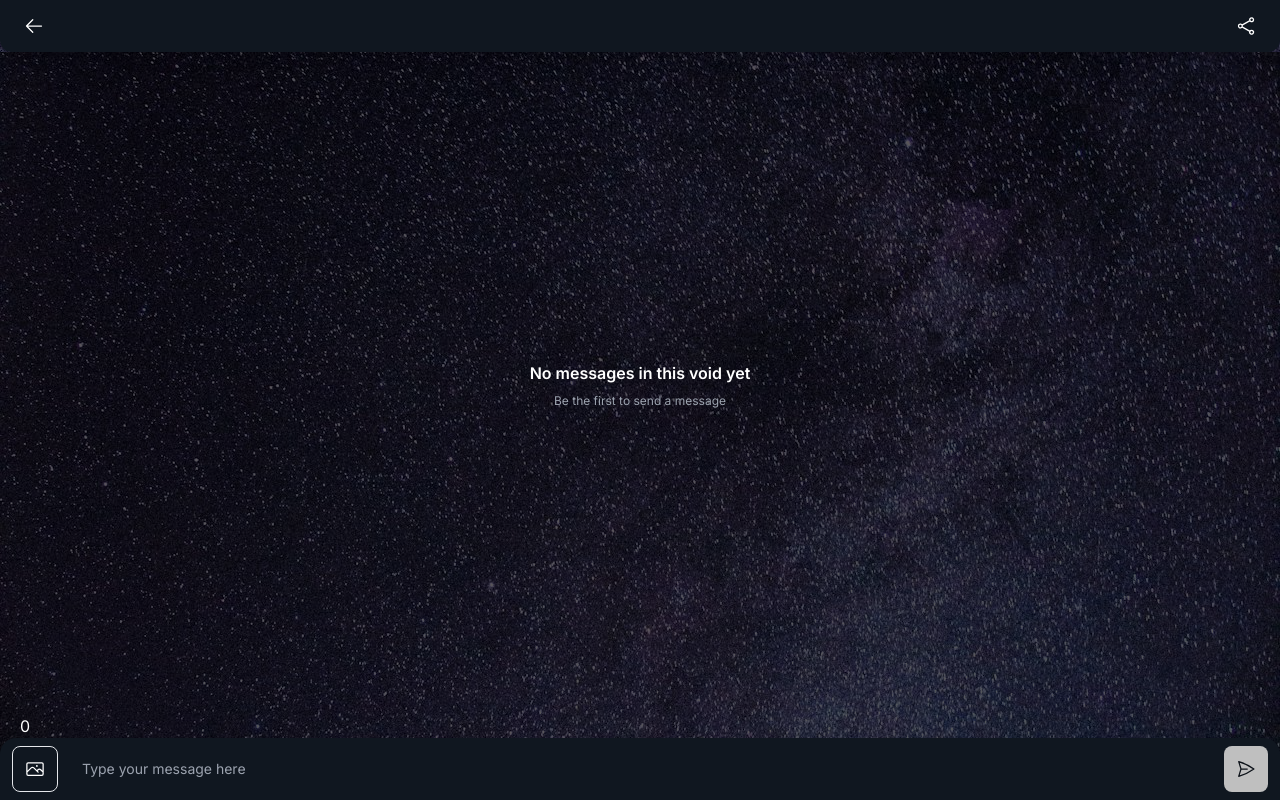
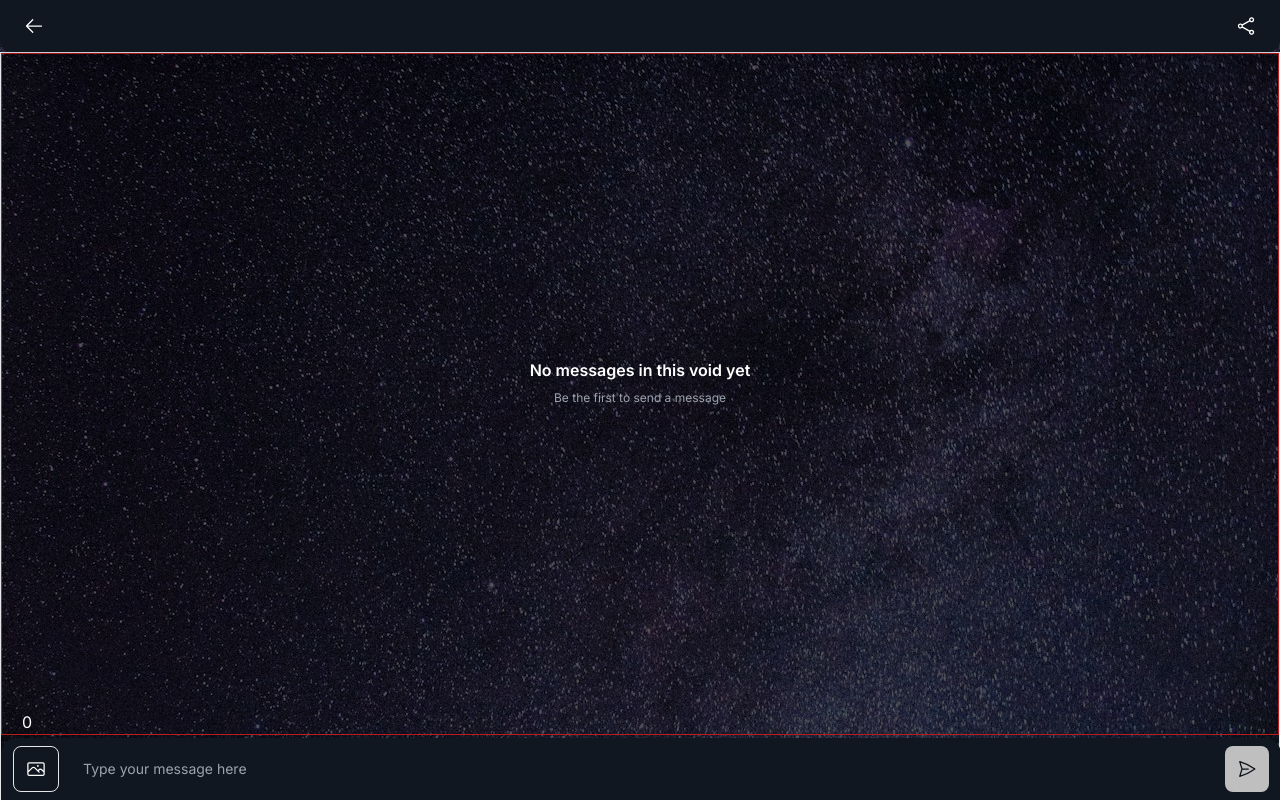
Before and after one commit to Dev-Dylann/The-Void, a Next.js app: page /1 in a window 1280 px wide. Built offline with nearby package versions, Linux system fonts and the light colour scheme; no server answers; the database is empty.

Commit message:
testing fix

```diff
--- a/app/[voidId]/components/MessageArea.tsx
+++ b/app/[voidId]/components/MessageArea.tsx
@@ -93,7 +93,7 @@ export default function MessageArea({ setReplying, messages }: Props) {
     }, [setReplying])
 
     return (
-        <section id="msg-area" ref={containerRef} className='px-5 pt-1 flex flex-col h-full grow overflow-y-scroll'>
+        <section id="msg-area" ref={containerRef} className='px-5 border border-red-700 mb-16 flex flex-col h-full grow overflow-y-scroll'>
             {!messages.length && (
                 <article className='text-center my-auto flex flex-col gap-2'>
                     <p className='font-semibold'>No messages in this void yet</p>
--- a/app/[voidId]/components/MessageInput.tsx
+++ b/app/[voidId]/components/MessageInput.tsx
@@ -126,7 +126,7 @@ export default function MessageInput({ replying, setReplying, replied }: Props)
     }
 
     return (
-        <section className='sticky bottom-0 bg-darkBg rounded-t-2xl flex-end w-full py-2 px-3 flex gap-2 z-10'>
+        <section className='fixed bottom-0 bg-darkBg rounded-t-2xl flex-end w-full py-2 px-3 flex gap-2 z-10'>
             <form action={formAction} className="grid grid-cols-[1fr_auto] w-full gap-2">
                 {replying && !replied?.is_media && (
                     <div className='relative p-2 flex flex-col gap-1 text-xs col-span-full text-gray-500 border rounded-lg'>
--- a/app/[voidId]/page.tsx
+++ b/app/[voidId]/page.tsx
@@ -42,7 +42,7 @@ export default async function VoidRoom({ params }: Props) {
 
     return (
         <>
-            <header className={`${montserrat.className} sticky left-0 top-0 font-semibold flex items-center justify-between px-4 py-2 shadow-lg bg-darkBg rounded-b-xl z-10`}>
+            <header className={`${montserrat.className} sticky w-full left-0 top-0 font-semibold flex items-center justify-between px-4 py-2 shadow-lg bg-darkBg rounded-b-xl z-10`}>
                 <Link href='/' className='p-2 rounded-lg'>
                     <ArrowLeftIcon className='h-5 w-5' />
                 </Link>
@@ -50,7 +50,7 @@ export default async function VoidRoom({ params }: Props) {
                 <ShareButton voidName={voidName} voidId={voidId} />
             </header>
 
-            <main id="chat-page" className='flex flex-col bg-black/65 prevent-select overflow-y-scroll'>
+            <main className='flex flex-col border bg-black/65 prevent-select overflow-hidden'>
                 <ChatBody messagesArray={messages.messages} />
             </main>
         </>
--- a/app/globals.css
+++ b/app/globals.css
@@ -27,14 +27,6 @@ body {
   background: conic-gradient(transparent, #101720);
 }
 
-#chat-page::-webkit-scrollbar {
-  display: none;
-}
-
-#chat-page {
-  scrollbar-width: none;
-}
-
 #msg-area {
   scrollbar-color: rgba(100, 100, 100, 0.5) transparent;
   scrollbar-width: thin;
--- a/app/layout.tsx
+++ b/app/layout.tsx
@@ -27,7 +27,7 @@ export default function RootLayout({
 }>) {
   return (
     <html lang="en" className='scroll-smooth'>
-      <body className={`${inter.className} bg-darkBg text-white grid grid-rows-[auto,_1fr] relative overflow-y-hidden`}>
+      <body className={`${inter.className} bg-darkBg text-white grid grid-rows-[auto,_1fr] relative overflow-hidden`}>
         <Image
           alt='Background'
           src={mobileBg}
--- a/app/ui/MediaMessage.tsx
+++ b/app/ui/MediaMessage.tsx
@@ -43,7 +43,7 @@ export default function MediaMessage({ message, replied, setReplying }: Props) {
     const repliedMedia = replied?.media as any
 
     return (
-        <div id={`${message.id}`} /* onDoubleClick={() => replyActive(message.id)} */ className={!fullscreen ? `border first:mt-4 rounded-lg p-2 my-1 flex flex-col gap-1 w-fit max-w-[75vw] scroll-mt-40 backdrop-blur message transition-all` : `fixed top-0 left-0 w-full h-full z-[11] backdrop-blur transition-all scroll-mt-40 flex flex-col gap-4 px-5 py-8`}>
+        <div id={`${message.id}`} /* onDoubleClick={() => replyActive(message.id)} */ className={!fullscreen ? `border rounded-lg p-2 my-1 flex flex-col gap-1 w-fit max-w-[75vw] scroll-mt-40 backdrop-blur message transition-all` : `fixed top-0 left-0 w-full h-full z-[11] backdrop-blur transition-all scroll-mt-40 flex flex-col gap-4 px-5 py-8`}>
 
             {fullscreen && (
                 <>
--- a/app/ui/Message.tsx
+++ b/app/ui/Message.tsx
@@ -38,7 +38,7 @@ export default function Message({ message, replied, setReplying }: Props) {
     const repliedMedia = replied?.media as any
 
     return (
-        <div id={`${message.id}`} /* onDoubleClick={() => replyActive(message.id)} */ className='border first:mt-16 rounded-lg p-2 my-1 flex flex-col gap-1 w-fit min-w-[40vw] max-w-[80vw] scroll-mt-40 backdrop-blur transition-all message'>
+        <div id={`${message.id}`} /* onDoubleClick={() => replyActive(message.id)} */ className='border rounded-lg p-2 my-1 flex flex-col gap-1 w-fit min-w-[40vw] max-w-[80vw] scroll-mt-40 backdrop-blur transition-all message'>
             {replied && !replied.is_media && (
                 <Link href={`#${replied.id}`}>
                     <pre className={`${inter.className} p-2 border rounded line-clamp-3 text-xs text-wrap text-ellipsis`}>{replied.message}</pre>
```
